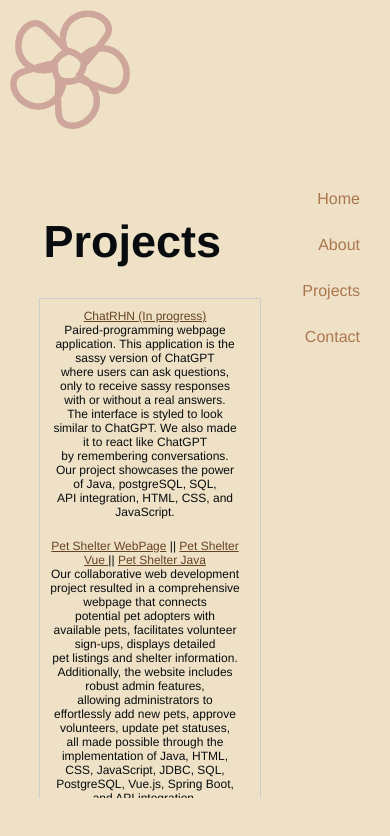
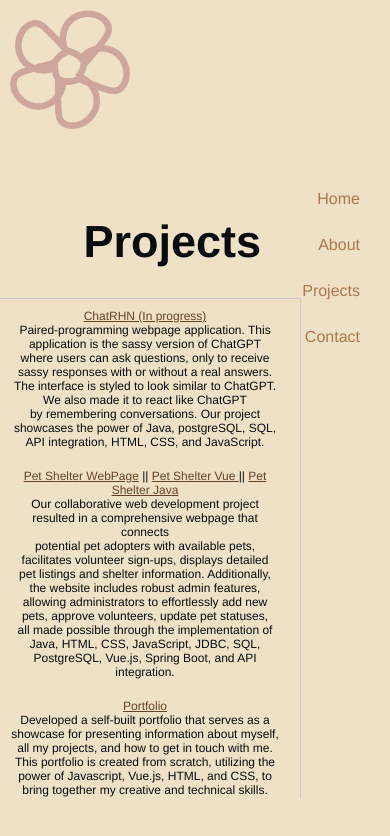
Before and after one commit to nguyenlnicole/Portfolio, a Vue app: page /Projects in a window 390 px wide. Shown: the top 836 px of the page. Built offline with nearby package versions, Linux system fonts and the light colour scheme.

Commit message:
scrollbox

```diff
--- a/src/views/ProjectsPage.vue
+++ b/src/views/ProjectsPage.vue
@@ -186,7 +186,7 @@
 
   .scrollBox {
     margin-right: 20px;
-    width: 200px;
+    width: 280px;
   }
 
   .nav-link {
```
